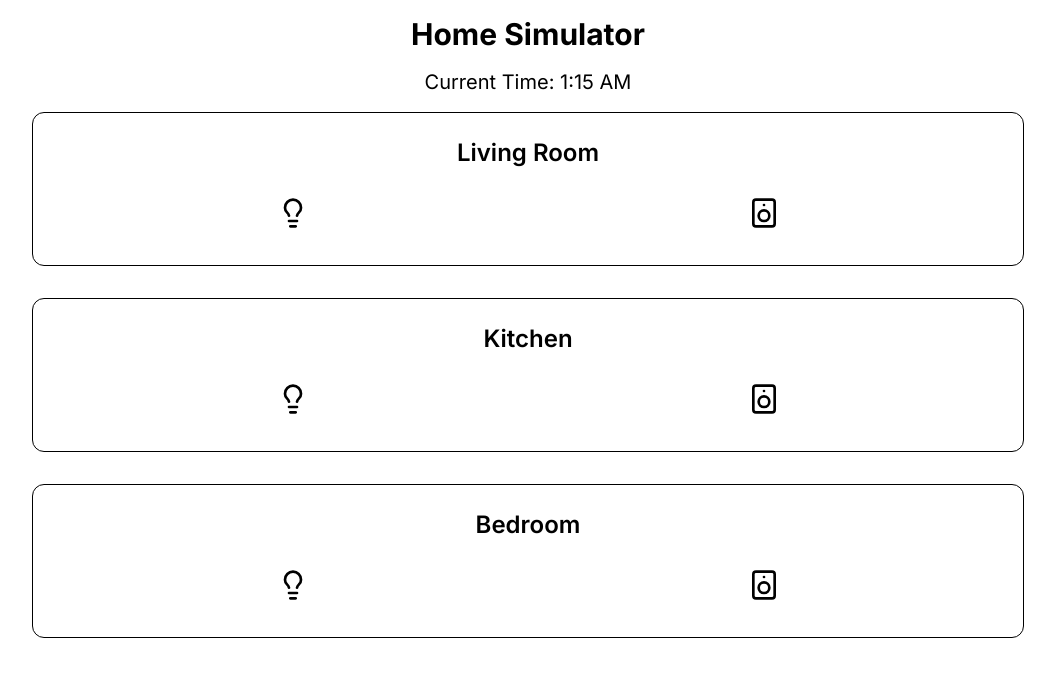
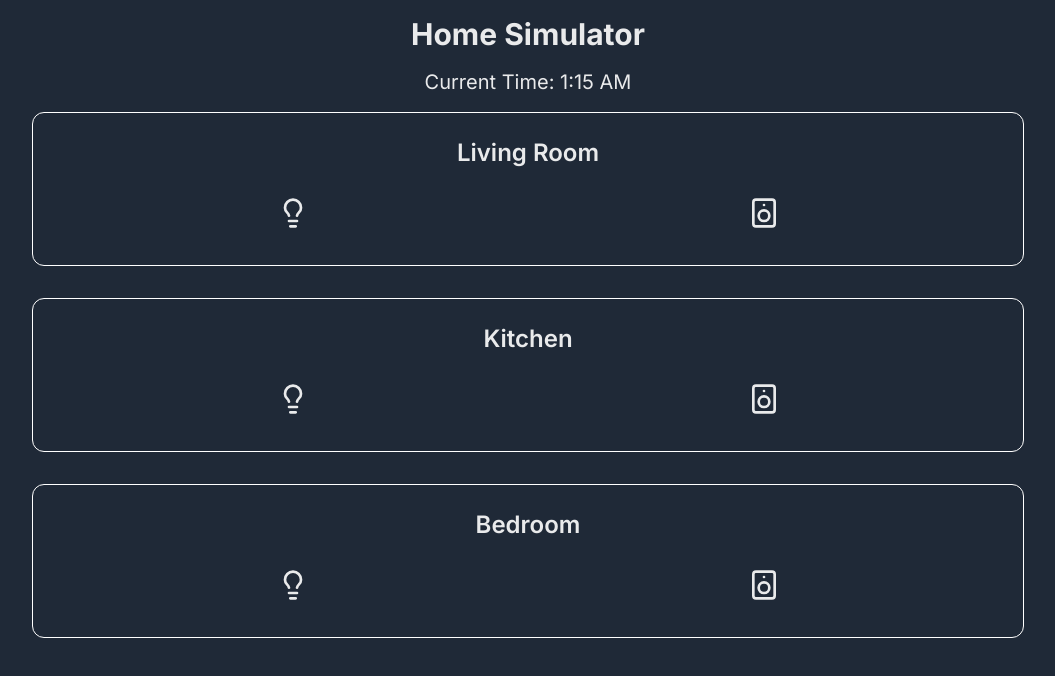
Before and after one commit to joshua-demo/simply-home, a Next.js app in the folder home-sim/: page / in a window 1280 px wide. Shown: the top 676 px of the page, without its empty margins (112-1167 px from the left). Built offline with nearby package versions, Linux system fonts and the light colour scheme.

Commit message:
converted home sim to dark mode

```diff
--- a/home-sim/app/page.tsx
+++ b/home-sim/app/page.tsx
@@ -1,6 +1,7 @@
 "use client"
 import { useState, useEffect } from "react";
 import { LightbulbIcon, SpeakerIcon } from "./components/icons";
+import colorNames from 'color-names';
 
 type RoomProps = {
   roomName: string;
@@ -12,23 +13,31 @@ type RoomProps = {
   speakerText: string;
 };
 
+function colorNameToHex(colorName: string): string | null {
+  const lowerCaseColorName = colorName.toLowerCase().trim();
+
+  if (lowerCaseColorName in colorNames) {
+    return colorNames[lowerCaseColorName as keyof typeof colorNames];
+  } else {
+    return null;
+  }
+}
+
 function Room({ roomName, lightOn, speakerOn, toggleLight, toggleSpeaker, lightColor, speakerText }: RoomProps) {
   return (
-    <div className="border rounded-xl border-black p-6 m-4">
+    <div className="border rounded-xl border-white p-6 m-4">
       <h2 className="font-semibold text-2xl text-center">{roomName}</h2>
       <div className="grid grid-cols-2 place-items-center mt-4">
         <button
           style={{ backgroundColor: lightOn ? lightColor : "transparent" }}
-          className={`rounded-full p-3 ${
-            lightOn ? "shadow-md" : "hover:shadow-md"
-          }`}
+          className={`rounded-full hover:bg-gray-600 p-3 ${lightOn ? "transparent" : "hover:bg-gray-600 "}`}
           onClick={toggleLight}
         >
           <LightbulbIcon className="h-8 w-8" />
         </button>
         <button
           className={`rounded-xl p-3 ${
-            speakerOn ? "bg-slate-200" : "hover:bg-slate-200"
+            speakerOn ? "bg-gray-600" : "hover:bg-gray-600"
           }`}
           onClick={toggleSpeaker}
         >
@@ -76,31 +85,31 @@ export default function Home() {
     return () => clearInterval(interval);
   }, [time]);
 
-  useEffect(() => {
-    if((time.getTime()/60000) % 30){
-      console.log("getting data")
-      fetch("/api/read")
-      .then((res) => res.json())
-      .then((data) => {
-        const parsedData = JSON.parse(data);
-        setLivingRoomLight(parsedData.livingRoom.devices.light.isOn);
-        setKitchenLight(parsedData.kitchen.devices.light.isOn);
-        setBedroomLight(parsedData.bedroom.devices.light.isOn);
+  // useEffect(() => {
+  //   if((time.getTime()/60000) % 30){
+  //     console.log("getting data")
+  //     fetch("/api/read")
+  //     .then((res) => res.json())
+  //     .then((data) => {
+  //       const parsedData = JSON.parse(data);
+  //       setLivingRoomLight(parsedData.livingRoom.devices.light.isOn);
+  //       setKitchenLight(parsedData.kitchen.devices.light.isOn);
+  //       setBedroomLight(parsedData.bedroom.devices.light.isOn);
 
-        setLivingRoomSpeaker(parsedData.livingRoom.devices.speaker.isOn);
-        setKitchenSpeaker(parsedData.kitchen.devices.speaker.isOn);
-        setBedroomSpeaker(parsedData.bedroom.devices.speaker.isOn);
+  //       setLivingRoomSpeaker(parsedData.livingRoom.devices.speaker.isOn);
+  //       setKitchenSpeaker(parsedData.kitchen.devices.speaker.isOn);
+  //       setBedroomSpeaker(parsedData.bedroom.devices.speaker.isOn);
 
-        setLivingRoomLightColor(parsedData.livingRoom.devices.light.color);
-        setKitchenLightColor(parsedData.kitchen.devices.light.color);
-        setBedroomLightColor(parsedData.bedroom.devices.light.color);
+  //       setLivingRoomLightColor(parsedData.livingRoom.devices.light.color);
+  //       setKitchenLightColor(parsedData.kitchen.devices.light.color);
+  //       setBedroomLightColor(parsedData.bedroom.devices.light.color);
 
-        setLivingRoomSpeakerText(parsedData.livingRoom.devices.speaker.text);
-        setKitchenRoomSpeakerText(parsedData.kitchen.devices.speaker.text);
-        setBedroomRoomSpeakerText(parsedData.bedroom.devices.speaker.text);
-      })
-    }
-  },[time])
+  //       setLivingRoomSpeakerText(parsedData.livingRoom.devices.speaker.text);
+  //       setKitchenRoomSpeakerText(parsedData.kitchen.devices.speaker.text);
+  //       setBedroomRoomSpeakerText(parsedData.bedroom.devices.speaker.text);
+  //     })
+  //   }
+  // },[time])
 
   const formattedTime = time.toLocaleString("en-US", {
     hour: "numeric",
@@ -110,7 +119,7 @@ export default function Home() {
   });
 
   return (
-    <div>
+    <div className="bg-gray-800 min-h-[100vh] text-white/90">
       <h1 className="text-center text-3xl font-bold p-4">Home Simulator</h1>
       <h2 className="text-center text-xl">Current Time: {formattedTime}</h2>
 
```
